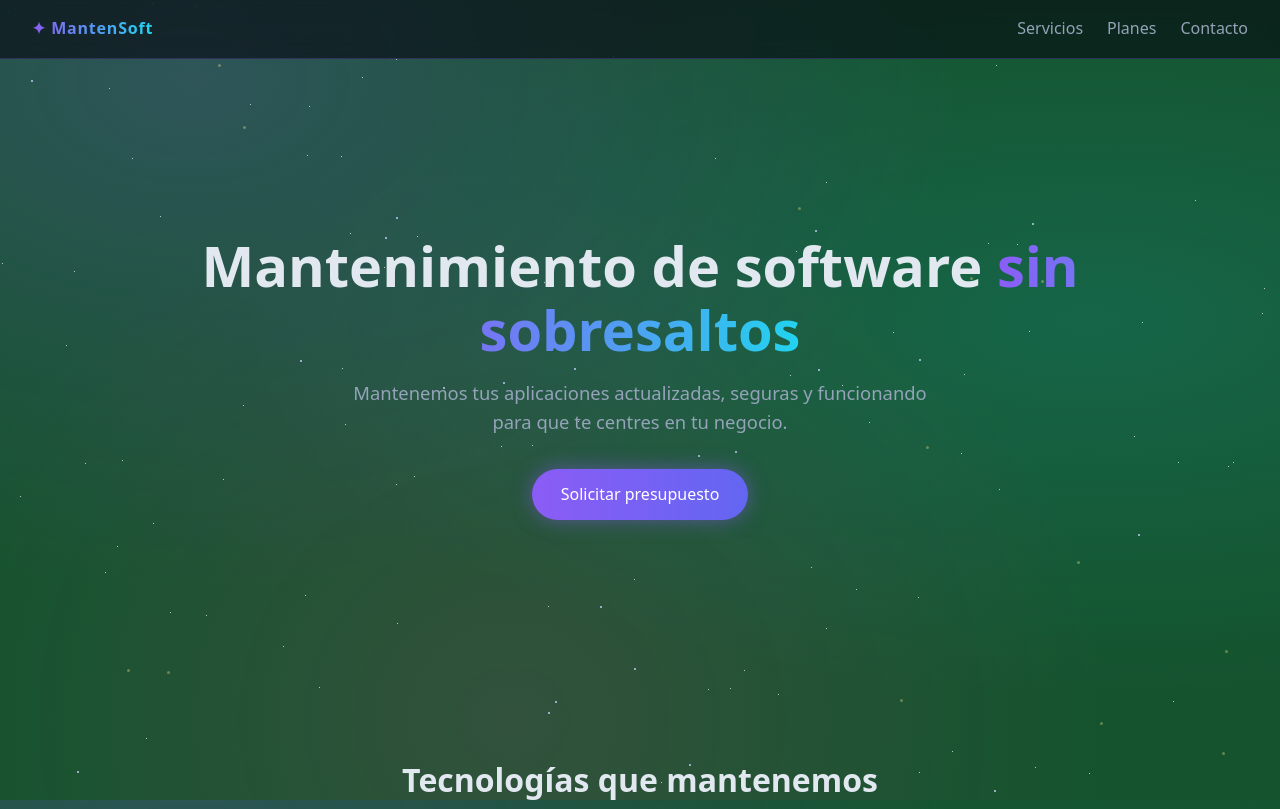
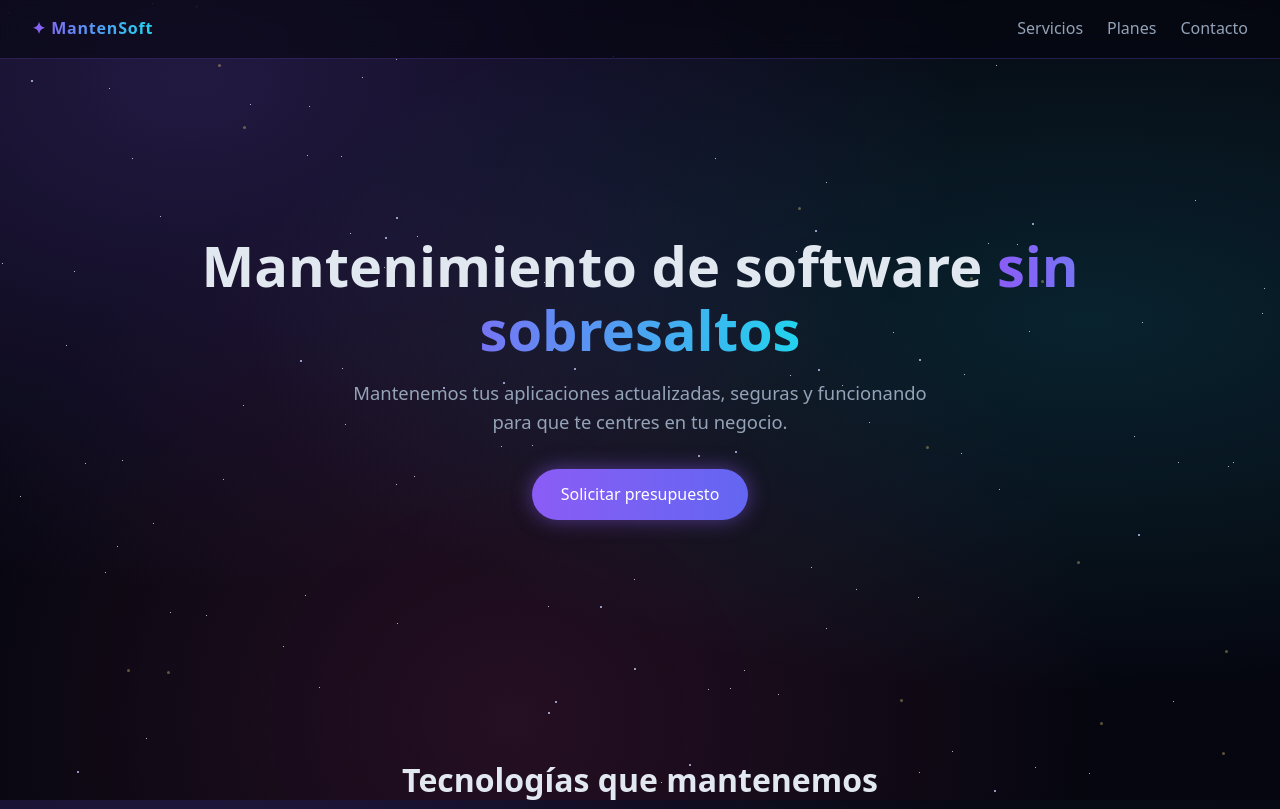
Before and after one commit to lucaguzzo99/mantenimiento, a plain HTML site: page index.html in a window 1280 px wide. Shown: the top 809 px of the page. Drawn offline with Linux system fonts and the light colour scheme; a script that the page names is missing.

Commit message:
Revert "Cambia el color de fondo a verde"
This reverts commit 8863828098f5301e8db1e2f464c32c642adbd0dd.

```diff
--- a/index.html
+++ b/index.html
@@ -1,5 +1,5 @@
 <!DOCTYPE html><html lang="es"><head><meta charset="utf-8"><link rel="icon" type="image/svg+xml" href="/favicon.svg"><link rel="icon" href="/favicon.ico"><meta name="viewport" content="width=device-width"><meta name="generator" content="Astro v7.4.2"><title>Mantenimiento de Software-luca</title><style data-vite-dev-id="C:/Users/Usuario/proyectos/mi-proyecto/src/pages/index.astro?astro&amp;type=style&amp;index=0&amp;lang.css">:root {
-		--fondo: #14532d;
+		--fondo: #05060f;
 		--texto: #e2e8f0;
 		--suave: #94a3b8;
 		--acento: #8b5cf6;
```
